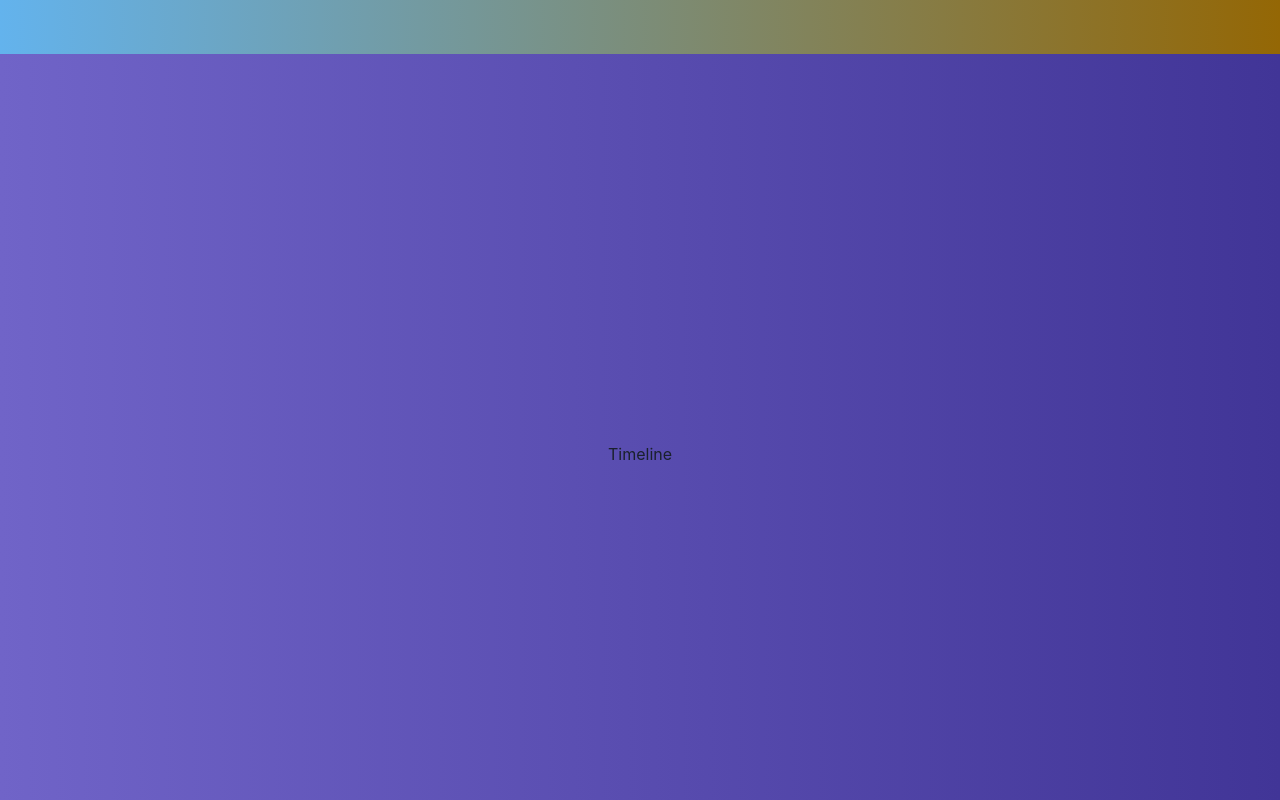
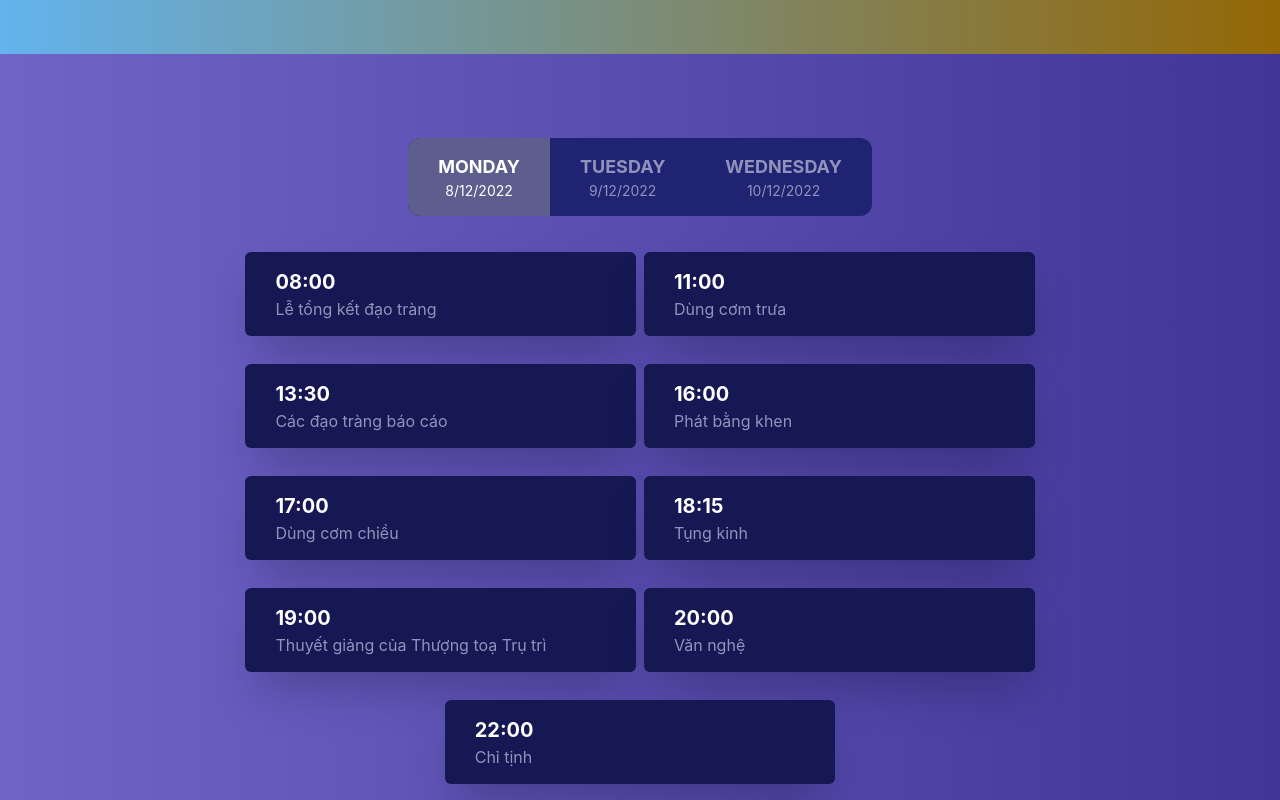
Before and after one commit to pdong2001/ttpq-dkdl, a React (Vite) app: page / in a window 1280 px wide. Shown: the part 2220-3020 px from the top of the page. Built offline with nearby package versions, Linux system fonts and the light colour scheme.

Commit message:
chore layout timeline

```diff
--- a/src/pages/Timeline/index.tsx
+++ b/src/pages/Timeline/index.tsx
@@ -1,16 +1,157 @@
-import { Box, Container } from '@chakra-ui/react';
+import {
+  Box,
+  Container,
+  Tab,
+  TabList,
+  TabPanel,
+  TabPanels,
+  Tabs,
+  useColorModeValue,
+  Wrap,
+  WrapItem,
+} from '@chakra-ui/react';
 import React from 'react';
-
+import './style.css';
 // type Props = {};
 
 const Timeline = () => {
+  const tabs_name = [
+    { title: 'MONDAY', sub: '8/12/2022' },
+    { title: 'TUESDAY', sub: '9/12/2022' },
+    { title: 'WEDNESDAY', sub: '10/12/2022' },
+  ];
+  const detail = {
+    day_one: [
+      { time: '08:00', content: 'Lễ tổng kết đạo tràng' },
+      { time: '11:00', content: 'Dùng cơm trưa' },
+      { time: '13:30', content: 'Các đạo tràng báo cáo' },
+      { time: '16:00', content: 'Phát bằng khen' },
+      { time: '17:00', content: 'Dùng cơm chiều' },
+      { time: '18:15', content: 'Tụng kinh' },
+      { time: '19:00', content: 'Thuyết giảng của Thượng toạ Trụ trì' },
+      { time: '20:00', content: 'Văn nghệ' },
+      { time: '22:00', content: 'Chỉ tịnh' },
+    ],
+    day_two: [
+      { time: '04:30', content: 'Thức chúng' },
+      { time: '04:45', content: 'Toạ thiền' },
+      { time: '05:45', content: 'Thể dục' },
+      { time: '06:30', content: 'Điểm tâm' },
+      { time: '09:00', content: 'Lễ xuất gia' },
+      { time: '11:00', content: 'Dùng cơm trưa' },
+      { time: '12:00', content: 'Lễ Quy Y' },
+      { time: '14:00', content: 'Chương trình giao lưu' },
+      { time: '17:00', content: 'Dùng cơm chiều' },
+      { time: '18:00', content: 'Toạ thiền' },
+      { time: '19:00', content: 'Thuyết giảng của Thượng toạ Trụ trì' },
+      { time: '20:00', content: 'Đêm văn nghệ' },
+      { time: '22:00', content: 'Chỉ tịnh' },
+    ],
+    day_three: [
+      { time: '08:00', content: 'Lễ tổng kết đạo tràng' },
+      { time: '11:00', content: 'Dùng cơm trưa' },
+      { time: '13:30', content: 'Các đạo tràng báo cáo' },
+      { time: '16:00', content: 'Phát bằng khen' },
+      { time: '17:00', content: 'Dùng cơm chiều' },
+      { time: '18:15', content: 'Tụng kinh' },
+      { time: '19:00', content: 'Thuyết giảng của Thượng toạ Trụ trì' },
+      { time: '20:00', content: 'Văn nghệ' },
+      { time: '22:00', content: 'Chỉ tịnh' },
+    ],
+  };
   return (
     <Box bgGradient={'linear(to-r, darkBlue.400, darkBlue.600)'} w='full'>
       <Container minH={'100vh'} centerContent justifyContent='center' alignItems='center'>
-        Timeline
+        <Tabs
+          variant='unstyled'
+          size={{ md: 'lg', sm: 'sm' }}
+          w={{ lg: '900px', md: '800px' }}
+          mt='50px'
+        >
+          <Box display={'flex'} justifyContent='center'>
+            <TabList
+              bg={'#1f2371'}
+              color='#9293bc'
+              _selected={{ color: 'white', bg: '#5d5e8d' }}
+              borderRadius='xl'
+              overflow='hidden'
+              w={{ md: 'max-content' }}
+            >
+              {tabs_name.map((item, index) => CustomTab(item, index))}
+            </TabList>
+          </Box>
+          <TabPanels pt='20px'>
+            <TabPanel>{detail && TimelineItem(detail.day_one)}</TabPanel>
+            <TabPanel>{detail && TimelineItem(detail.day_two)} </TabPanel>
+            <TabPanel>{detail && TimelineItem(detail.day_three)} </TabPanel>
+          </TabPanels>
+        </Tabs>
       </Container>
     </Box>
   );
 };
-
+const CustomTab = (item: { title: any; sub: any }, index: React.Key | null | undefined) => (
+  <Tab
+    key={index}
+    _selected={{ color: 'white', bg: '#5d5e8d' }}
+    // width={{ sm: '80px', md: '150px' }}
+    padding={{ md: '15px 30px', base: '15px 10px' }}
+  >
+    <Box>
+      <h1
+        style={{
+          fontWeight: 'bold',
+        }}
+      >
+        {item && item.title}
+      </h1>
+      <p
+        style={{
+          fontSize: '14px',
+        }}
+      >
+        {item && item.sub}
+      </p>
+    </Box>
+    <Box></Box>
+  </Tab>
+);
+const TimelineItem = (detail) => (
+  <Wrap className='wrap-timeline'>
+    {detail.map((item: any, index: any) => TimelineDetailItem(item, index))}
+  </Wrap>
+);
+const TimelineDetailItem = (item, index) => (
+  <WrapItem key={index} width={{ sm: '300px', md: '45%' }}>
+    <Box
+      w={'full'}
+      bg={useColorModeValue('#151853', 'gray.800')}
+      boxShadow={'2xl'}
+      rounded={'md'}
+      overflow={'hidden'}
+      padding={'15px 30px'}
+      mb='20px'
+      _hover={{
+        opacity: 0.5,
+      }}
+    >
+      <h3
+        style={{
+          fontWeight: 'bold',
+          fontSize: '20px',
+          color: 'white',
+        }}
+      >
+        {item && item.time}
+      </h3>
+      <p
+        style={{
+          color: '#9293bc',
+        }}
+      >
+        {item && item.content}
+      </p>
+    </Box>
+  </WrapItem>
+);
 export default Timeline;
--- /dev/null
+++ b/src/pages/Timeline/style.css
@@ -0,0 +1,9 @@
+@media only screen and (max-width: 820px) {
+    .wrap-timeline li {
+        width: 300px;
+    }
+}
+
+.wrap-timeline ul {
+    justify-content: center;
+}
```
